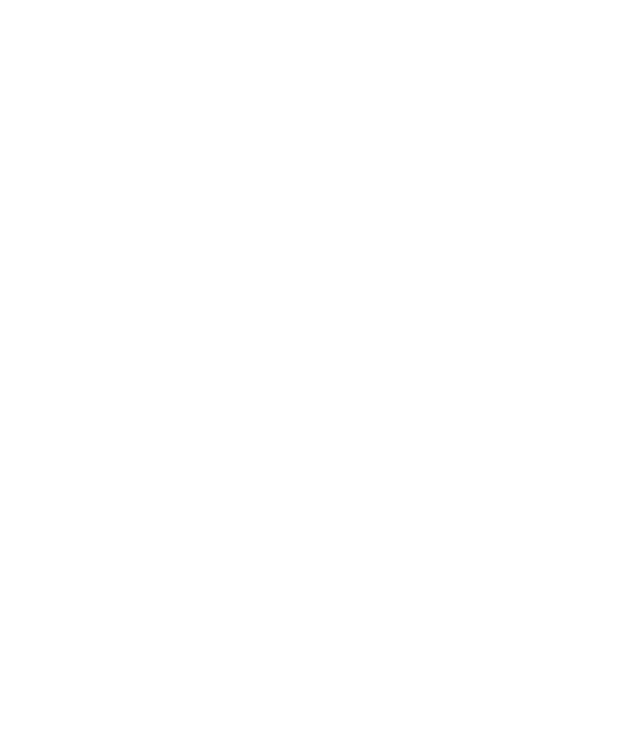
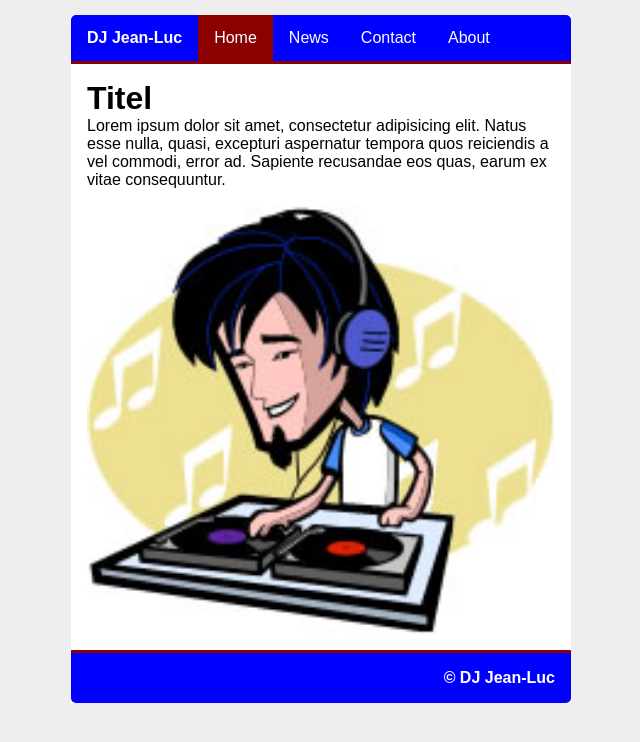
Before and after one commit to Joppe300/websites, a plain HTML site: page les_06_css_grid_flexbox/Les 06 - Startbestanden/DJ Jean-Luc/index.html in a window 1280 px wide. Shown: the whole page, without its empty margins (319-959 px from the left). Drawn offline with Linux system fonts and the light colour scheme.

Commit message:
oef2 + voorbeeld oef 4

```diff
--- a/les_06_css_grid_flexbox/Les 06 - Startbestanden/DJ Jean-Luc/default.css
+++ b/les_06_css_grid_flexbox/Les 06 - Startbestanden/DJ Jean-Luc/default.css
@@ -1,10 +1,81 @@
 * {
-  /* Alle elementen krijg 0 margin */
   margin: 0px;
   box-sizing: border-box;
 }
+body{
+  font-family: Arial, "Helvetica Neue", Helvetica, sans-serif;
+  background-color: #eee;
+}
+/* nav */
 
-/* Responsive maken */
+ul {
+  list-style-type: none;
+  margin: 0;
+  padding: 0;
+  overflow: hidden;
+  background-color: blue;
+  border-bottom: 3px solid darkred;
+  border-top-left-radius: 5px;
+  border-top-right-radius: 5px;
+}
+
+li {
+  float: left;
+}
+
+li a {
+  display: block;
+  color: white;
+  text-align: center;
+  padding: 14px 16px;
+  text-decoration: none;
+}
+li.brand{
+  display: block;
+  color: white;
+  text-align: center;
+  padding: 14px 16px;
+  font-weight: bold;
+}
+
+li a:hover:not(.active) {
+  background-color: #111;
+}
+
+.active {
+  background-color: darkred;
+}
+/* app */
+.app {
+  width: 500px;
+  margin-inline: auto;
+  margin-top: 15px;
+  background-color: white;
+}
+
+.content{
+  padding: 1rem;
+}
+footer{
+  background-color: blue;
+  color: white;
+  padding: 1rem;
+  text-align: right;
+  font-weight: bold;
+  border-top: 3px solid darkred;
+  border-bottom-left-radius: 5px;
+  border-bottom-right-radius: 5px;
+}
+.flex{
+  display: flex;
+  gap: 1rem;
+}
+/* media querry maken */
+@media (width > 700px){
+  .flex{
+    flex-direction: column;
+  }
+}
 @media screen and (max-width: 800px) {
   .flexbox {
     /* Stack flexbox in een kolom ipv in een rij op screens die kleiner zijn dan 800px */
--- a/les_06_css_grid_flexbox/Les 06 - Startbestanden/DJ Jean-Luc/index.html
+++ b/les_06_css_grid_flexbox/Les 06 - Startbestanden/DJ Jean-Luc/index.html
@@ -1,5 +1,5 @@
 <!DOCTYPE html>
-<html>
+<html lang="nl">
   <head>
     <title>DJ Jean-Luc - Start</title>
     <meta charset="UTF-8" />
@@ -8,8 +8,31 @@
   </head>
 
   <body>
-    <section class="main">
-      <!-- Code here -->
-    </section>
+    <div class="app">
+      <nav>
+        <ul>
+          <li class="brand">DJ Jean-Luc</li>
+          <li><a class="active" href="#home">Home</a></li>
+          <li><a href="#news">News</a></li>
+          <li><a href="#contact">Contact</a></li>
+          <li><a href="#about">About</a></li>
+        </ul>
+      </nav>
+      <div class="content">
+        <h1>Titel</h1>
+        <div class="flex">
+          <p>
+            Lorem ipsum dolor sit amet, consectetur adipisicing elit. Natus esse
+            nulla, quasi, excepturi aspernatur tempora quos reiciendis a vel
+            commodi, error ad. Sapiente recusandae eos quas, earum ex vitae
+            consequuntur.
+          </p>
+          <img src="img/dj.jpg" alt="tekening dj">
+        </div>
+      </div>
+      <footer>
+        <p>&copy; DJ Jean-Luc</p>
+      </footer>
+    </div>
   </body>
 </html>
```
Also changed, not shown: les_06_css_grid_flexbox/Les 06 - Startbestanden/oef2.html (added, +57 -0 lines).
